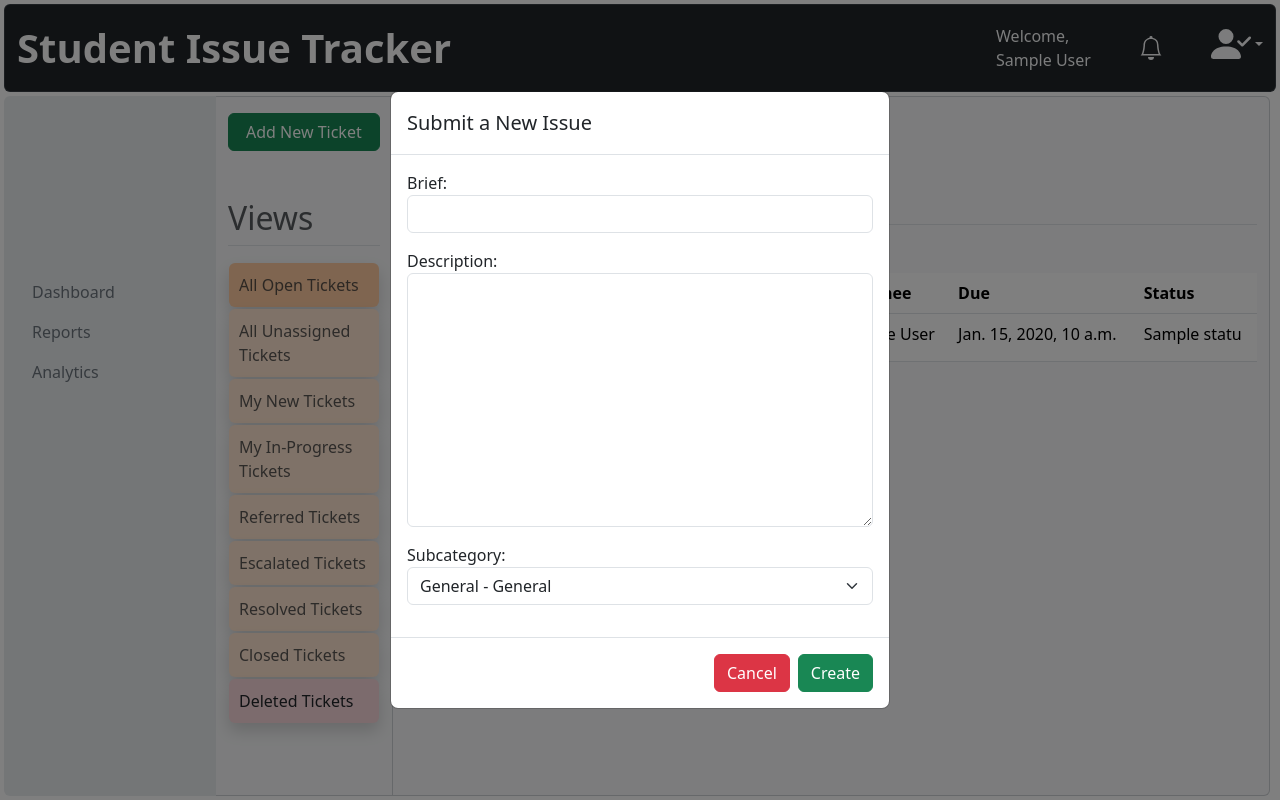
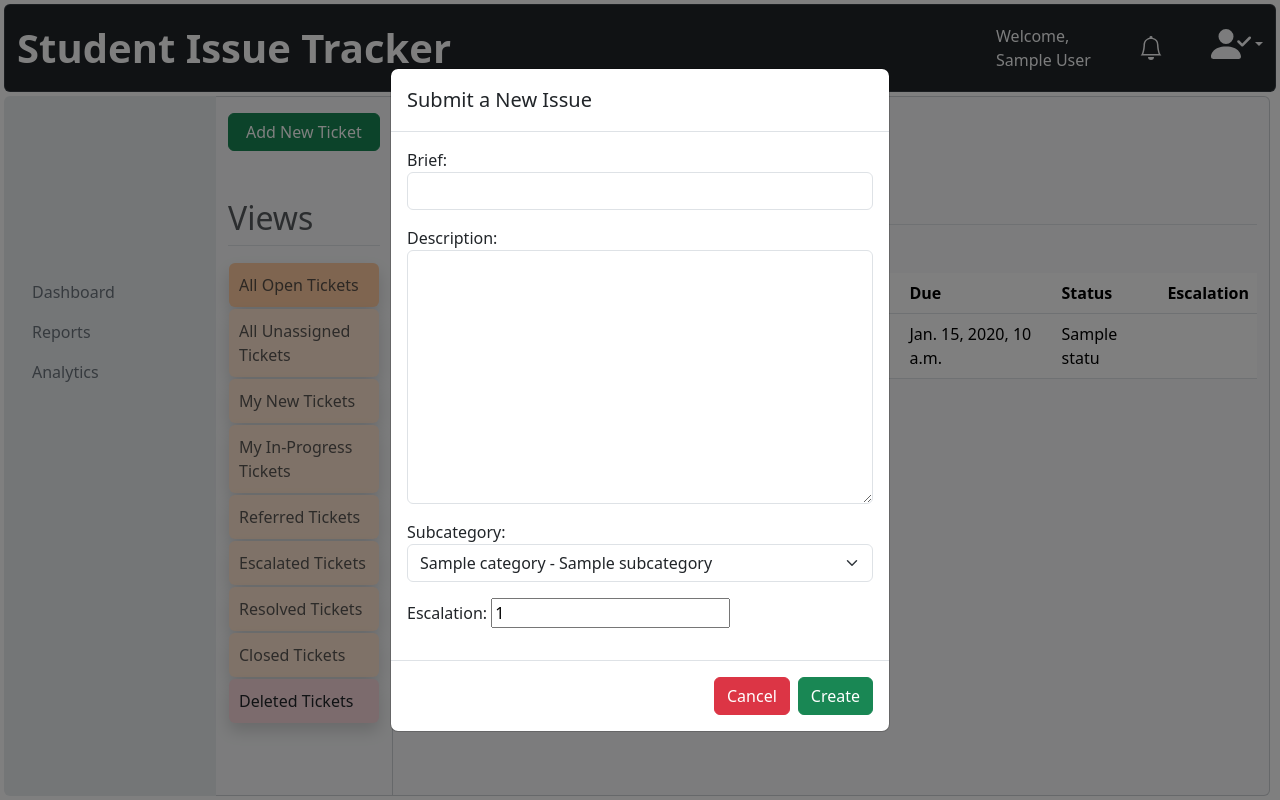
Before and after one commit to nonanomalous/tracker, a Django app: page / in a window 1280 px wide, after a click on "Add New Ticket". Run offline with Django 4.2, Linux system fonts and the light colour scheme; a user stored in the database is signed in; tables that the repository leaves empty hold one stand-in row (values such as "Sample post").

Commit message:
status buttons with agent perms and test cases

```diff
--- a/issue/forms.py
+++ b/issue/forms.py
@@ -5,19 +5,22 @@ from .models import Issue
 class CreateIssueForm(forms.ModelForm):
     class Meta:
         model = Issue
-        fields = ['brief','description','subcategory']
+        fields = ['brief','description','subcategory','student','escalation']
         widgets = {
             'brief': forms.TextInput(attrs={'class': 'form-control'}),
             'description': forms.Textarea(attrs={'class': 'form-control'}),
             'subcategory': forms.Select(attrs={'class': 'form-select'}),
+            'student': forms.HiddenInput(),
+            'escalation': forms.TextInput(),
         }
 
 class UpdateIssueForm(forms.ModelForm):
     class Meta:
         model = Issue
-        fields = ['brief','description','subcategory']
+        fields = ['brief','description','subcategory','student']
         widgets = {
             'brief': forms.TextInput(attrs={'class': 'form-control'}),
             'description': forms.Textarea(attrs={'class': 'form-control'}),
             'subcategory': forms.Select(attrs={'class': 'form-select'}),
+            'student': forms.HiddenInput(attrs={'readonly': 'readonly'}),
         }
--- a/issue/mixins.py
+++ b/issue/mixins.py
@@ -5,13 +5,35 @@ class GetterMixin:
 
     @classmethod
     def NewId(cls):
-        obj, _ = cls.objects.get_or_create(name="New")
-        return obj.id
+        obj = cls.objects.filter(name="New").first()
+        return obj.id if obj else 1
+
+    @classmethod
+    def New(cls):
+        return cls.objects.filter(name="New").first()
+
+    @classmethod
+    def ResolvedId(cls):
+        obj = cls.objects.filter(name="Resolved").first()
+        return obj.id if obj else 1
+
+    @classmethod
+    def Resolved(cls):
+        return cls.objects.filter(name="Resolved").first()
 
     @classmethod
     def ClosedId(cls):
-        obj, _ = cls.objects.get_or_create(name="Closed")
-        return obj.id
+        obj = cls.objects.filter(name="Closed").first()
+        return obj.id if obj else 1
+
+    @classmethod
+    def EscalatedId(cls):
+        obj = cls.objects.filter(name="Escalated").first()
+        return obj.id if obj else 1
+
+    @classmethod
+    def Closed(cls):
+        return cls.objects.filter(name="Closed").first()
 
     ###############
     ### SUBCATEGORY
@@ -19,8 +41,8 @@ class GetterMixin:
 
     @classmethod
     def GeneralId(cls):
-        obj, _ = cls.objects.get_or_create(name="General")
-        return obj.id
+        obj = cls.objects.filter(name="General").first()
+        return obj.id if obj else 1
 
     ###############
     ### REASON
@@ -28,8 +50,8 @@ class GetterMixin:
 
     @classmethod
     def CreatedId(cls):
-        obj, _ = cls.objects.get_or_create(name="Created")
-        return obj.id
+        obj = cls.objects.filter(name="Created").first()
+        return obj.id if obj else 1
 
     ###############
     ### GROUP
@@ -37,5 +59,27 @@ class GetterMixin:
 
     @classmethod
     def Level1Id(cls):
-        obj, _ = cls.objects.get_or_create(name="Level1")
-        return obj.id
+        obj = cls.objects.filter(name="Level1").first()
+        return obj.id if obj else 1
+
+    @classmethod
+    def Level1(cls):
+        return cls.objects.filter(name="Level1").first()
+
+    @classmethod
+    def Level2Id(cls):
+        obj = cls.objects.filter(name="Level2").first()
+        return obj.id if obj else 1
+
+    @classmethod
+    def Level2(cls):
+        return cls.objects.filter(name="Level2").first()
+
+    @classmethod
+    def Level3Id(cls):
+        obj = cls.objects.filter(name="Level3").first()
+        return obj.id if obj else 1
+
+    @classmethod
+    def Level3(cls):
+        return cls.objects.filter(name="Level3").first()
--- a/issue/static/issue/js/issue.js
+++ b/issue/static/issue/js/issue.js
@@ -6,7 +6,11 @@ updateModal.addEventListener("show.bs.modal", (event) => {
   const pk = button.getAttribute("data-bs-issuepk");
     fetch(`/issue/update/${pk}`)
         .then(response => response.text())
-        .then(html => setForm(html))
+      .then(html => {
+        setForm(html);
+        f = document.querySelector('#updateIssue form');
+        f.action = `/issue/update/${pk}/`;
+      })
         .catch(err => console.warn(err));
 
 
--- a/issue/templates/issue/issue_list.html
+++ b/issue/templates/issue/issue_list.html
@@ -22,6 +22,7 @@
                 <th scope="col">Assignee</th>
                 <th scope="col">Due</th>
                 <th scope="col">Status</th>
+                <th scope="col">Escalation</th>
             </tr>
         </thead>
         <tbody>
@@ -36,6 +37,7 @@
               <td>{{ issue.get_current_assignee }}</td>
               <td>{{ issue.get_current_due }}</td>
               <td>{{ issue.status }}</td>
+              <td>{{ issue.escalation.name }}</td>
             </tr>
             {% endfor %}
           </tbody>
--- a/issue/views.py
+++ b/issue/views.py
@@ -1,4 +1,4 @@
-from django.contrib.auth.mixins import LoginRequiredMixin
+from django.contrib.auth.mixins import LoginRequiredMixin, UserPassesTestMixin
 from django.http import Http404
 from django.shortcuts import render
 from django.urls import reverse_lazy
@@ -6,7 +6,7 @@ from django.views.generic.edit import CreateView, UpdateView
 from django.views.generic.list import ListView
 
 from .forms import CreateIssueForm, UpdateIssueForm
-from .models import Issue, Status
+from .models import Issue, MyGroup, Status
 
 class IssueListView(LoginRequiredMixin, ListView):
     model = Issue
@@ -17,13 +17,13 @@ class IssueListView(LoginRequiredMixin, ListView):
         #revert back to 3.9 compat, as django docker-compose is v3.9 LS
         view = self.request.user.active_view
         if view == 'Open': qs = Issue.openIssues.all()
-        if view == 'New': qs = Issue.openIssues.all()
+        if view == 'New': qs = Issue.openIssues.filter(status__name='New')
         if view == 'Assigned': qs = Issue.objects.filter(status__name='Assigned')
         if view == 'In Progress': qs = Issue.objects.filter(status__name='In Progress')
         if view == 'Referred': qs = Issue.objects.filter(status__name='Referred')
-        if view == 'Escalated': qs = Issue.objects.filter(status__name='Escalated')
+        if view == 'Escalated': qs = Issue.objects.filter(escalation__name__in=['Level2','Level3'])
         if view == 'Resolved': qs = Issue.objects.filter(status__name='Resolved')
-        if view == 'Closed': qs = Issue.closedIssues.filter()
+        if view == 'Closed': qs = Issue.closedIssues.all()
         if view == 'Deleted': qs = Issue.objects.filter(status__name='Deleted')
         if not self.request.user.is_support_agent():
             qs = qs.filter(student=self.request.user)
@@ -82,8 +82,44 @@ class IssueCreateView(LoginRequiredMixin, CreateView):
         else:
             return self.form_invalid(form)
 
-class IssueUpdateView(LoginRequiredMixin, UpdateView):
+class IssueUpdateView(LoginRequiredMixin, UserPassesTestMixin, UpdateView):
     success_url = reverse_lazy('issue:home')
     form_class = UpdateIssueForm
     template_name = 'issue/issue_update.html'
     model = Issue
+
+    def post(self, request, *args, **kwargs):
+        """
+        Handle POST requests: instantiate a form instance with the passed
+        POST variables and then check if it's valid.
+        """
+        submitButtons = ['Update','Escalate','Resolve','Close']
+        btn = [btn for btn in submitButtons if btn in request.POST][0]
+
+        form = self.get_form()
+        if form.is_valid():
+            return self.form_valid(form, btn)
+        return self.form_invalid(form)
+
+    def test_func(self):
+        obj = self.get_object()
+        staff = bool(self.request.user.is_support_agent())
+        myself = bool(obj.student == self.request.user)
+        safe = bool(self.request.method == 'GET' or
+                    'Escalate' not in self.request.POST)
+        return staff or (myself and safe)
+
+    def form_valid(self, form, btn):
+        """If the form is valid, save the associated model."""
+        self.object = form.save(commit=False)
+        if btn == 'Escalate':
+            if self.object.escalation_id == MyGroup.Level1Id():
+                self.object.escalation_id = MyGroup.Level2Id()
+            else:
+                self.object.escalation_id = MyGroup.Level3Id()
+        if btn == 'Resolve':
+            self.object.status_id = Status.ResolvedId()
+        if btn == 'Closed':
+            self.object.status_id = Status.ClosedId()
+        self.object.save()
+        return super().form_valid(form)
--- a/requirements.txt
+++ b/requirements.txt
@@ -1,4 +1,5 @@
 asgiref
+beautifulsoup4
 boto3
 crispy-tailwind
 Django
--- a/templates/base.html
+++ b/templates/base.html
@@ -56,17 +56,17 @@
                 <div class="modal-header">
                     <h2 class="modal-title fs-5" id="updateIssueLabel">Update an Issue</h2>
                 </div>
-                <form method="post" action="{% url 'issue:createIssue' %}">{% csrf_token %}
+                <form method="post" action="">{% csrf_token %}
                     <div class="modal-body">
 
                     </div>
                     <div class="modal-footer">
                         <button type="button" class="btn btn-danger" data-bs-dismiss="modal">Cancel</button>
-                        <button type="submit" class="btn btn-success">Update</button>
+                        <button type="submit" name = "Update" class="btn btn-success">Update</button>
                         {% if user.is_support_agent %}
-                        <button type="submit" class="btn btn-warning">Escalate</button>
-                        <button type="submit" class="btn btn-info">Resolve</button>
-                        <button type="submit" class="btn btn-outline-danger">Close</button>
+                        <button type="submit" name = "Escalate" class="btn btn-warning">Escalate</button>
+                        <button type="submit" name = "Resolve" class="btn btn-info">Resolve</button>
+                        <button type="submit" name = "Close" class="btn btn-outline-danger">Close</button>
                         {% endif %}
                     </div>
                 </form>
```
Also changed, not shown: api/test/test_issues.py (+2 -2 lines), issue/test/test_issue_detail.py (added, +68 -0 lines).
